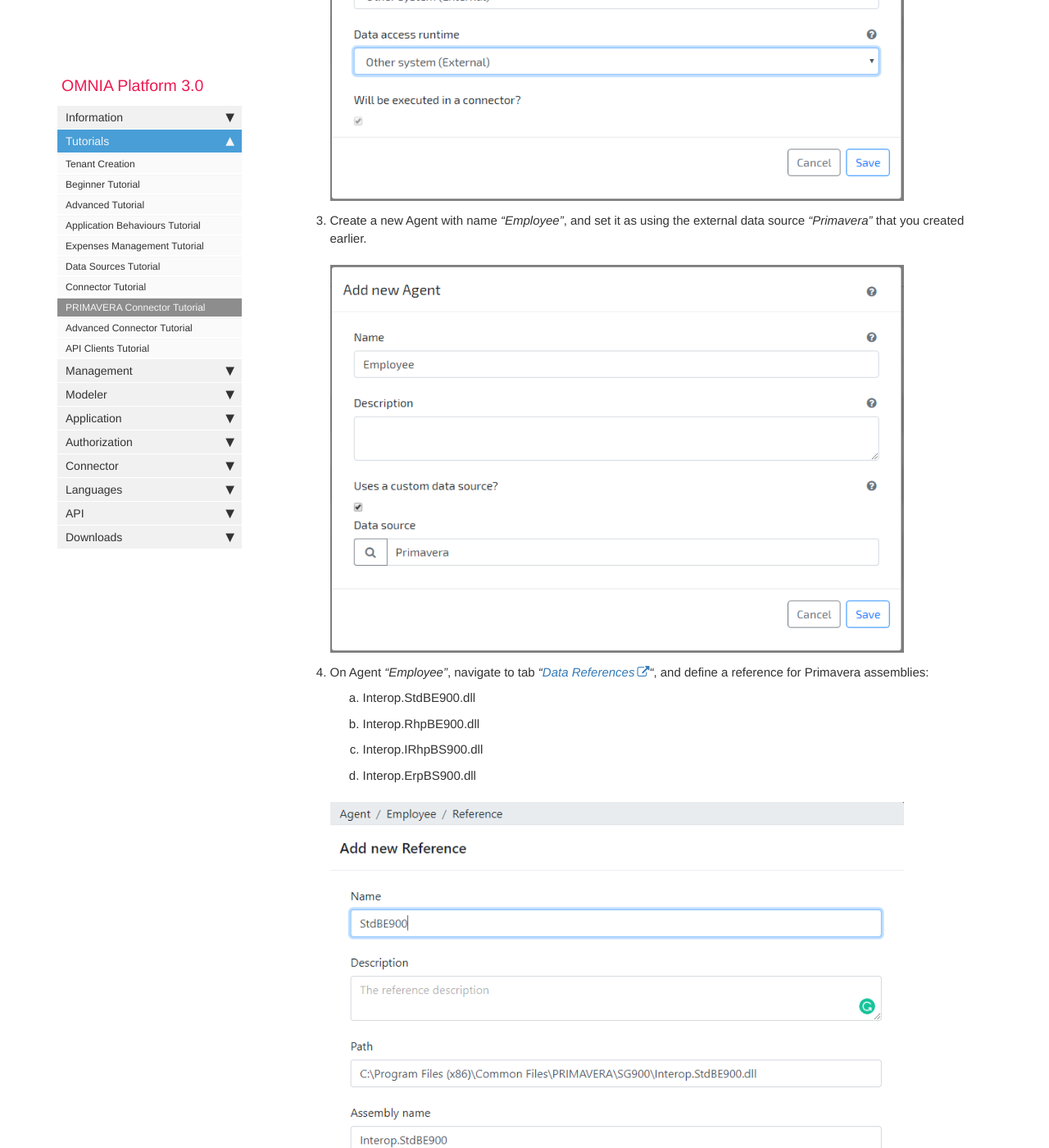
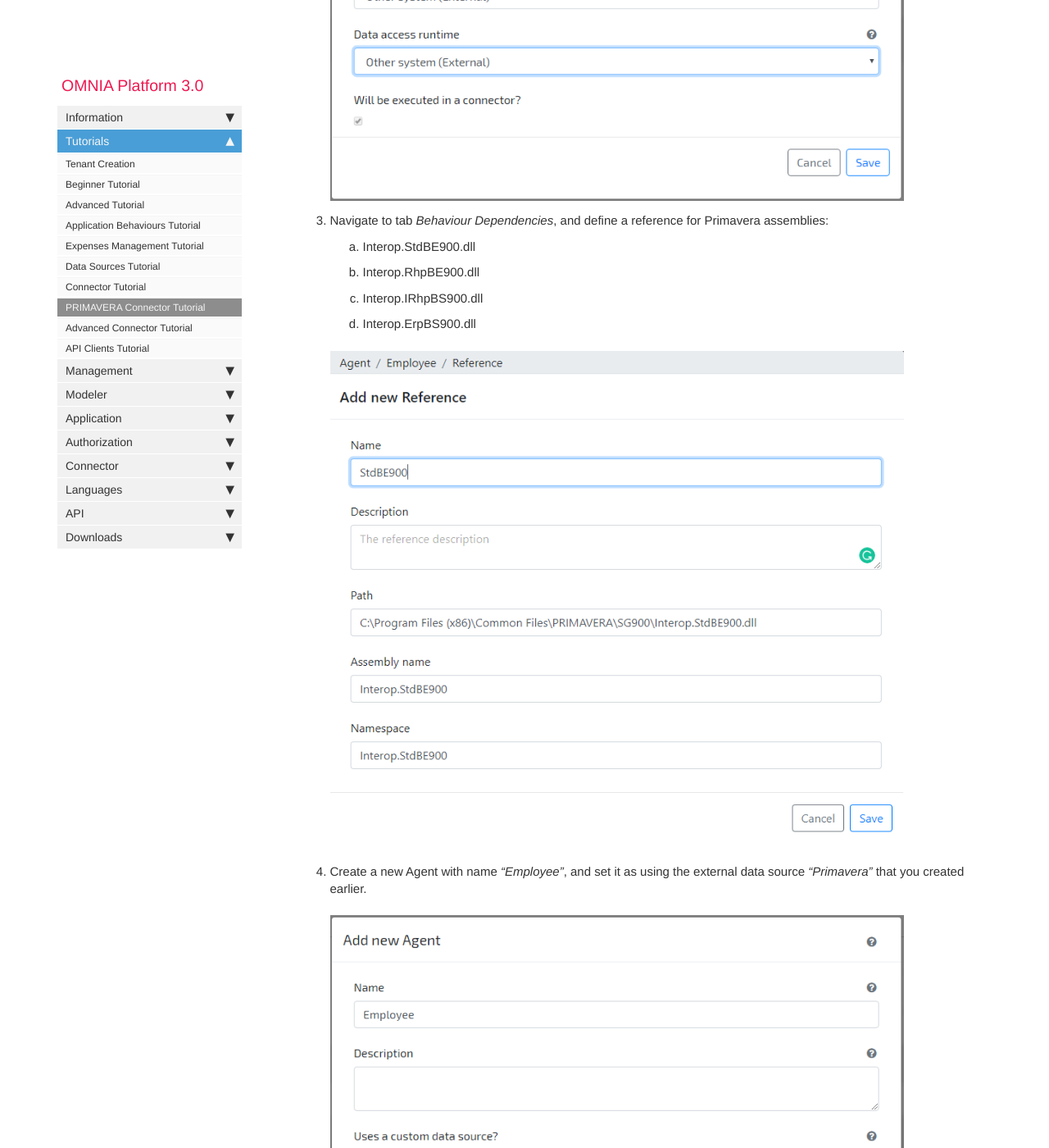
Before and after one commit to daniel8lopes/omnia3, a Jekyll site: the page built from docs/pages/omnia3/Tutorials/omnia3_primaveraconnectortutorial.md, in a window 1280 px wide and 1400 px high, scrolled down 1593 px. Shown: the whole window at 82% size. Built offline with Jekyll 4.4.1, drawn with Linux system fonts in a browser that asks for light colours; nearby versions of some CDN libraries; comment, search, counter and statistics services are not loaded.

Commit message:
Update omnia3_primaveraconnectortutorial.md

```diff
--- a/docs/pages/omnia3/Tutorials/omnia3_primaveraconnectortutorial.md
+++ b/docs/pages/omnia3/Tutorials/omnia3_primaveraconnectortutorial.md
@@ -47,18 +47,18 @@ This tutorial also requires an access to [Primavera ERP](https://pt.primaverabss
 
     ![Modeler create DataSource](/images/tutorials/primaveraconnector/Modeler-Create-DataSource.PNG)
 
-3. Create a new Agent with name *"Employee"*, and set it as using the external data source *"Primavera"* that you created earlier.
-
-    ![Modeler create Agent](/images/tutorials/primaveraconnector/Modeler-Create-Agent.PNG)
-
-4. On Agent *"Employee"*, navigate to tab *"[Data References](https://docs.numbersbelieve.com/omnia3_modeler_references.html)"*, and define a reference for Primavera assemblies:
+3. Navigate to tab *Behaviour Dependencies*, and define a reference for Primavera assemblies:
 
     1. Interop.StdBE900.dll
     2. Interop.RhpBE900.dll
     3. Interop.IRhpBS900.dll
     4. Interop.ErpBS900.dll
 
-    ![Modeler add reference](/images/tutorials/primaveraconnector/add-new-reference.png)
+    ![Modeler add reference](/images/tutorials/primaveraconnector/add-new-reference.PNG)
+
+4. Create a new Agent with name *"Employee"*, and set it as using the external data source *"Primavera"* that you created earlier.
+
+    ![Modeler create Agent](/images/tutorials/primaveraconnector/Modeler-Create-Agent.PNG)
 
 5. Navigate to tab *"[Data Behaviours](https://docs.numbersbelieve.com/omnia3_modeler_datasources.html)"*, and define a behaviour to be executed on *"ReadList"*. This behaviour will be used for Query and List requests for this entity.
 
```
